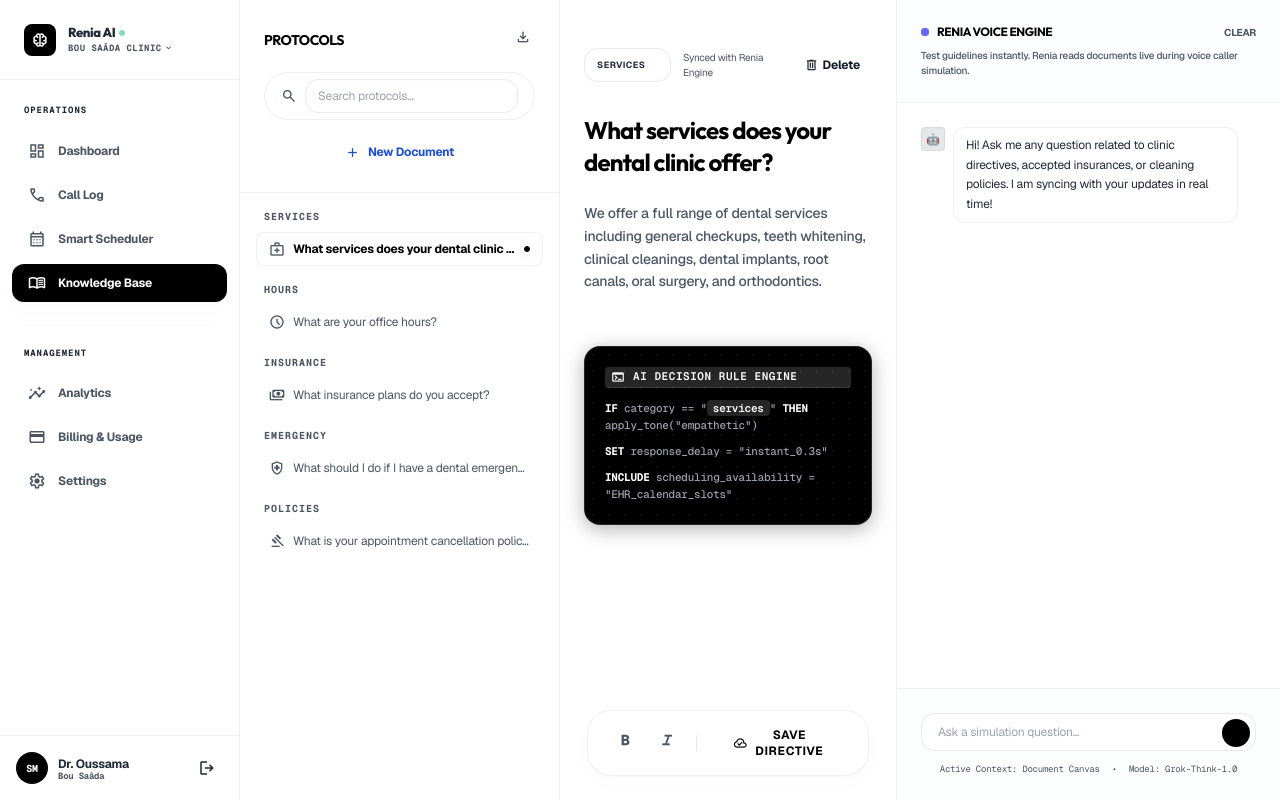
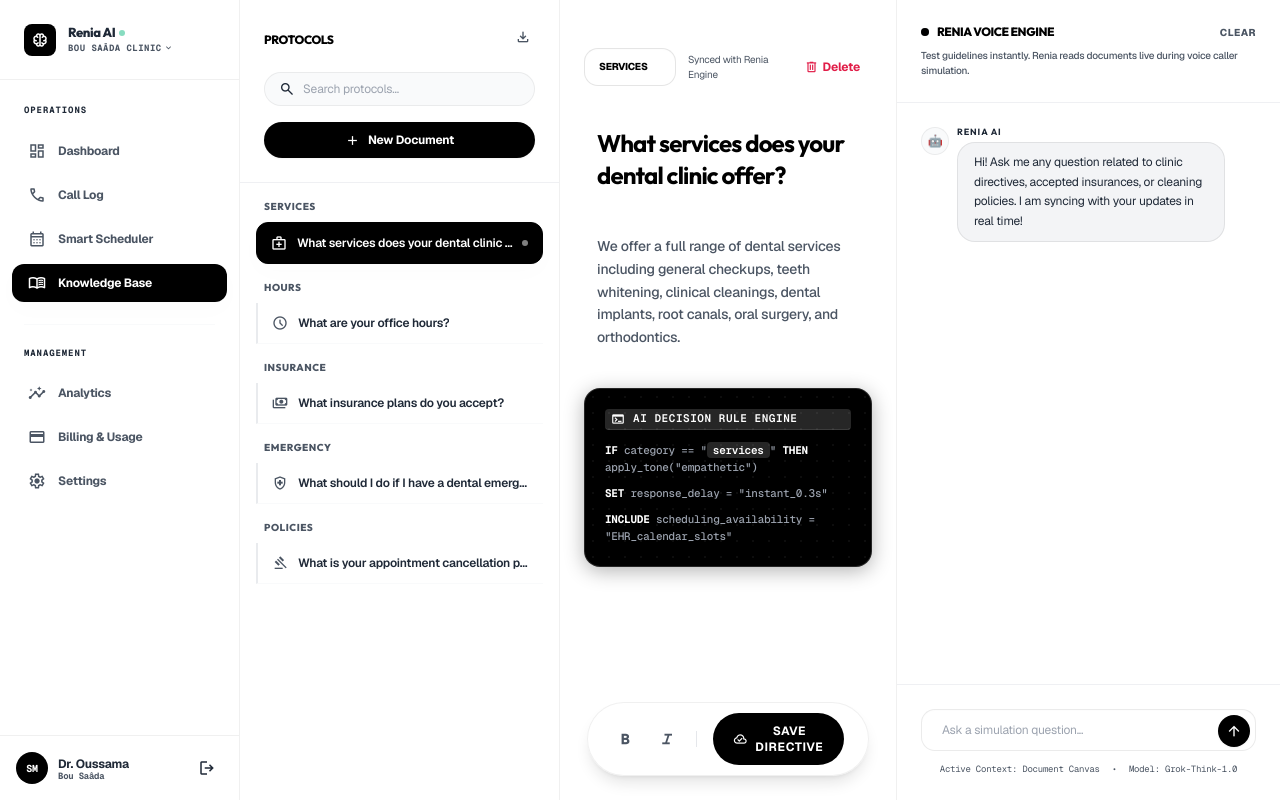
Before and after one commit to cheminisifeddine/grokdent-fl, a website: page frontend/knowledge-base.html in a window 1280 px wide. Drawn offline with nearby package versions, Linux system fonts and the light colour scheme; sample sign-in values are in the browser's storage.

Commit message:
Overhaul Knowledge Base workstation design to premium monochrome aesthetic matching Vercel and Linear layout design languages

```diff
--- a/frontend/css/light-theme.css
+++ b/frontend/css/light-theme.css
@@ -1675,3 +1675,77 @@ html:not(.dark) #sub-progress-bar {
 .light-theme aside a:not(.bg-black):hover span {
   color: #000000 !important;
 }
+
+/* ==========================================================================
+   PART 5: KNOWLEDGE BASE PREMIUM WORKSTATION & SIMULATOR OVERRIDES
+   ========================================================================== */
+
+/* Force White Text inside Active Buttons in Protocol Directory */
+.light-theme button.bg-black,
+.light-theme button.bg-black *,
+html:not(.dark) button.bg-black,
+html:not(.dark) button.bg-black * {
+  color: #FFFFFF !important;
+}
+
+/* Simulator Chat Stream Custom Overrides */
+.light-theme .transcript-bubble.ai,
+html:not(.dark) .transcript-bubble.ai {
+  background-color: #F3F4F6 !important;
+  border: 1px solid rgba(0, 0, 0, 0.08) !important;
+  color: #1F2937 !important;
+}
+
+.light-theme .transcript-bubble.ai *,
+html:not(.dark) .transcript-bubble.ai * {
+  color: #1F2937 !important;
+}
+
+.light-theme .transcript-bubble.patient,
+html:not(.dark) .transcript-bubble.patient {
+  background-color: #000000 !important;
+  border: 1px solid #000000 !important;
+  color: #FFFFFF !important;
+}
+
+.light-theme .transcript-bubble.patient *,
+html:not(.dark) .transcript-bubble.patient * {
+  color: #FFFFFF !important;
+}
+
+/* contenteditable Editor focus states */
+.light-theme #editor-question:focus,
+html:not(.dark) #editor-question:focus,
+.light-theme #editor-answer:focus,
+html:not(.dark) #editor-answer:focus {
+  border-color: rgba(0, 0, 0, 0.15) !important;
+  outline: none !important;
+  box-shadow: 0 0 0 3px rgba(0, 0, 0, 0.02) !important;
+  background-color: #FFFFFF !important;
+}
+
+/* Category Dropdown and inputs inside KB */
+.light-theme #editor-category,
+html:not(.dark) #editor-category {
+  background-color: #FFFFFF !important;
+  border: 1px solid rgba(0, 0, 0, 0.1) !important;
+  color: #000000 !important;
+}
+.light-theme #editor-category:focus,
+html:not(.dark) #editor-category:focus {
+  border-color: #000000 !important;
+  box-shadow: 0 0 0 3px rgba(0, 0, 0, 0.05) !important;
+}
+
+/* Pixel perfect search bar search input elements in light theme */
+.light-theme #kb-search-input,
+html:not(.dark) #kb-search-input {
+  color: #000000 !important;
+  background: transparent !important;
+  border: none !important;
+  box-shadow: none !important;
+}
+.light-theme #kb-search-input::placeholder,
+html:not(.dark) #kb-search-input::placeholder {
+  color: #9CA3AF !important;
+}
--- a/frontend/knowledge-base.html
+++ b/frontend/knowledge-base.html
@@ -148,22 +148,22 @@
     <!-- Column 1: Document Index & Protocol Directory -->
     <section class="w-80 bg-white border-r border-slate-200 flex flex-col flex-shrink-0 h-full overflow-hidden">
       <!-- Search Protocols & Actions -->
-      <div class="p-6 border-b border-white/5 space-y-4">
+      <div class="p-6 border-b border-slate-200/60 space-y-4">
         <div class="flex items-center justify-between">
-          <h2 class="font-bold text-sm text-white uppercase tracking-wider font-mono">Protocols</h2>
-          <button id="seed-defaults-btn" title="Seed Default FAQs" class="p-1 rounded hover:bg-white/10 text-slate-400 transition-colors">
+          <h2 class="font-extrabold text-xs text-black uppercase tracking-wider font-display">Protocols</h2>
+          <button id="seed-defaults-btn" title="Seed Default FAQs" class="p-1 rounded-lg hover:bg-slate-100 text-slate-400 hover:text-black transition-colors">
             <span class="material-symbols-outlined text-[16px]">download</span>
           </button>
         </div>
 
-        <div class="relative flex items-center bg-white rounded-full px-4 py-1.5 border border-white/5 focus-within:ring-2 focus-within:ring-slate-950/10 transition-all">
-          <span class="material-symbols-outlined text-slate-400 text-[16px]">search</span>
-          <input id="kb-search-input" class="bg-transparent border-none text-xs focus:ring-0 placeholder:text-slate-400 w-full ml-2 focus:outline-none" placeholder="Search protocols..." type="text"/>
+        <div class="relative flex items-center bg-slate-50 border border-slate-200 rounded-full px-3.5 py-2 focus-within:bg-white focus-within:border-black/20 focus-within:ring-2 focus-within:ring-black/5 transition-all">
+          <span class="material-symbols-outlined text-slate-450 text-[16px] shrink-0">search</span>
+          <input id="kb-search-input" class="bg-transparent border-none text-xs focus:ring-0 placeholder:text-slate-400 w-full ml-2 p-0 focus:outline-none" placeholder="Search protocols..." type="text"/>
         </div>
 
-        <button onclick="createNewProtocol()" class="w-full bg-white hover:bg-blue-50 text-blue-700 py-2 rounded-full flex items-center justify-center gap-2 font-bold text-xs shadow-none transition-all">
-          <span class="material-symbols-outlined text-[15px]">add</span>
-          <span>New Document</span>
+        <button onclick="createNewProtocol()" class="w-full bg-black text-white hover:bg-slate-800 py-2.5 rounded-full flex items-center justify-center gap-2 font-bold text-xs shadow-sm hover:scale-[1.01] active:scale-[0.99] transition-all duration-200">
+          <span class="material-symbols-outlined text-[15px] text-white">add</span>
+          <span class="text-white">New Document</span>
         </button>
       </div>
 
@@ -179,7 +179,7 @@
         <!-- Top Meta header -->
         <div class="flex items-center justify-between mb-8">
           <div class="flex items-center gap-3">
-            <select id="editor-category" class="text-[9px] font-bold tracking-wider uppercase bg-slate-900 border-none rounded-full px-3 py-1 text-slate-700 outline-none focus:ring-1 focus:ring-blue-500">
+            <select id="editor-category" class="bg-white border border-slate-200 text-slate-900 text-[10px] font-extrabold uppercase px-3.5 py-1.5 rounded-full outline-none focus:ring-2 focus:ring-black/10">
               <option value="general">General</option>
               <option value="hours">Hours</option>
               <option value="services">Services</option>
@@ -189,20 +189,20 @@
             </select>
             <span class="text-slate-400 text-[10px]" id="editor-last-saved">Synced with Renia Engine</span>
           </div>
-          <button onclick="deleteActiveProtocol()" class="text-xs text-rose-400 font-bold hover:bg-rose-500/10 px-3 py-1 rounded transition-colors flex items-center gap-1">
+          <button onclick="deleteActiveProtocol()" class="text-xs text-rose-600 font-bold hover:bg-rose-50 px-3 py-1.5 rounded-full transition-all flex items-center gap-1">
             <span class="material-symbols-outlined text-[14px]">delete</span> Delete
           </button>
         </div>
 
         <!-- Question Input (Editable display header) -->
-        <h2 id="editor-question" class="font-display text-2xl font-bold tracking-tight text-white mb-6 border-none focus:outline-none focus:ring-0 w-full resize-none min-h-[36px]" contenteditable="true" placeholder="Enter protocol statement or question..."></h2>
+        <h2 id="editor-question" class="font-display text-2xl font-bold tracking-tight text-slate-900 mb-6 border border-transparent hover:border-slate-100 rounded-xl px-3 py-2 transition-all outline-none w-full resize-none min-h-[48px] focus:border-black/20 focus:ring-0" contenteditable="true" placeholder="Enter protocol statement or question..."></h2>
 
         <!-- Answer / Instruction Body (Contenteditable) -->
-        <div class="space-y-6 text-sm text-slate-300 leading-relaxed font-medium">
-          <p id="editor-answer" class="focus:outline-none focus:ring-0 min-h-[120px]" contenteditable="true" placeholder="Type clinical directions or answer details..."></p>
+        <div class="space-y-6 text-sm text-slate-800 leading-relaxed font-medium">
+          <p id="editor-answer" class="border border-transparent hover:border-slate-100 rounded-xl px-3 py-2.5 transition-all outline-none focus:border-black/20 focus:ring-0 min-h-[140px]" contenteditable="true" placeholder="Type clinical directions or answer details..."></p>
 
           <!-- System AI Logic block -->
-          <div class="p-5 bg-deep-navy rounded-lg border border-slate-800/80">
+          <div class="p-5 bg-deep-navy rounded-lg border border-slate-850">
             <h4 class="font-bold text-slate-700 text-[10px] uppercase tracking-wider mb-3 flex items-center gap-2 font-mono">
               <span class="material-symbols-outlined text-[14px] text-indigo-400">terminal</span>
               AI Decision Rule Engine
@@ -218,46 +218,46 @@
 
       <!-- Floating Action Save bar at bottom of editor -->
       <div class="sticky bottom-0 bg-gradient-to-t from-white via-white to-transparent py-6 px-8 flex justify-center">
-        <div class="glass-panel rounded-full px-6 py-2.5 flex items-center gap-4 shadow-glow border border-slate-800/60">
-          <button onclick="document.execCommand('bold', false, null)" title="Bold" class="p-1 rounded text-slate-600 hover:text-slate-900 transition-colors"><span class="material-symbols-outlined text-[18px]">format_bold</span></button>
-          <button onclick="document.execCommand('italic', false, null)" title="Italic" class="p-1 rounded text-slate-600 hover:text-slate-900 transition-colors"><span class="material-symbols-outlined text-[18px]">format_italic</span></button>
+        <div class="bg-white/80 backdrop-blur-md rounded-full px-6 py-2.5 flex items-center gap-4 shadow-lg border border-slate-250 flex-row">
+          <button onclick="document.execCommand('bold', false, null)" title="Bold" class="p-1 rounded text-slate-600 hover:text-slate-900 transition-colors flex items-center justify-center"><span class="material-symbols-outlined text-[18px]">format_bold</span></button>
+          <button onclick="document.execCommand('italic', false, null)" title="Italic" class="p-1 rounded text-slate-600 hover:text-slate-900 transition-colors flex items-center justify-center"><span class="material-symbols-outlined text-[18px]">format_italic</span></button>
           <div class="w-px h-4 bg-slate-200"></div>
-          <button onclick="saveActiveProtocol()" class="flex items-center gap-2 bg-white text-white px-5 py-1.5 rounded-full text-xs font-bold hover:bg-slate-900 active:scale-[0.98] transition-all uppercase tracking-wider">
-            <span class="material-symbols-outlined text-[14px]">cloud_done</span>
-            <span>Save Directive</span>
+          <button onclick="saveActiveProtocol()" class="flex items-center gap-2 bg-black text-white hover:bg-slate-800 px-5 py-2.5 rounded-full text-xs font-bold active:scale-[0.98] transition-all uppercase tracking-wider">
+            <span class="material-symbols-outlined text-[14px] text-white">cloud_done</span>
+            <span class="text-white">Save Directive</span>
           </button>
         </div>
       </div>
     </section>
 
     <!-- Column 3: AI Preview Simulator (Real-time Tester) -->
-    <section class="w-96 border-l border-white/5 bg-white flex flex-col flex-shrink-0 h-full overflow-hidden">
+    <section class="w-96 border-l border-slate-200 bg-white flex flex-col flex-shrink-0 h-full overflow-hidden">
       <!-- Preview Header -->
-      <div class="p-6 border-b border-white/5 bg-slate-slate/40">
+      <div class="p-6 border-b border-slate-200/60 bg-slate-50/50">
         <div class="flex items-center justify-between mb-2">
-          <h3 class="font-bold text-xs tracking-wider uppercase font-mono flex items-center gap-2">
+          <h3 class="font-extrabold text-xs tracking-wider uppercase font-display flex items-center gap-2 text-black">
             <span class="relative flex h-2 w-2">
-              <span class="animate-ping absolute inline-flex h-full w-full rounded-full bg-indigo-400 opacity-75"></span>
-              <span class="relative inline-flex rounded-full h-2 w-2 bg-indigo-500"></span>
+              <span class="animate-ping absolute inline-flex h-full w-full rounded-full bg-slate-400 opacity-75"></span>
+              <span class="relative inline-flex rounded-full h-2 w-2 bg-black"></span>
             </span>
             Renia Voice Engine
           </h3>
-          <button onclick="resetPreviewChat()" class="text-[10px] font-bold text-slate-600 hover:text-slate-900 uppercase">Clear</button>
+          <button onclick="resetPreviewChat()" class="text-[10px] font-extrabold text-slate-500 hover:text-black uppercase tracking-wider transition-colors">Clear</button>
         </div>
         <p class="text-slate-400 text-[10px] font-medium leading-normal">Test guidelines instantly. Renia reads documents live during voice caller simulation.</p>
       </div>
 
       <!-- Preview Chat stream -->
-      <div class="flex-1 overflow-y-auto custom-scrollbar p-6 space-y-4" id="simulator-chat-history">
+      <div class="flex-grow overflow-y-auto custom-scrollbar p-6 space-y-5" id="simulator-chat-history">
         <!-- Rendered Dynamically -->
       </div>
 
       <!-- Chat input -->
-      <div class="p-6 border-t border-white/5 bg-slate-slate/30">
-        <form id="simulator-form" class="relative">
-          <input type="text" id="simulator-input" placeholder="Ask a simulation question..." required class="w-full bg-white border border-slate-200 rounded-full py-2.5 pl-4 pr-10 text-xs text-slate-700 placeholder-slate-400 focus:outline-none focus:ring-2 focus:ring-blue-500/10 focus:border-white/5 transition-all"/>
-          <button type="submit" class="absolute right-1.5 top-1.5 w-7 h-7 rounded-full bg-white flex items-center justify-center text-white hover:bg-slate-900 transition-all">
-            <span class="material-symbols-outlined text-[14px]">arrow_upward</span>
+      <div class="p-6 border-t border-slate-200/60 bg-slate-50/30">
+        <form id="simulator-form" class="relative flex items-center">
+          <input type="text" id="simulator-input" placeholder="Ask a simulation question..." required class="w-full bg-slate-50 border border-slate-200 rounded-full py-3 pl-5 pr-12 text-xs text-slate-900 placeholder-slate-400 focus:bg-white focus:outline-none focus:ring-2 focus:ring-black/5 focus:border-black/20 transition-all"/>
+          <button type="submit" class="absolute right-1.5 top-1.5 w-8 h-8 rounded-full bg-black flex items-center justify-center text-white hover:bg-slate-800 transition-all shadow-sm">
+            <span class="material-symbols-outlined text-[16px] text-white">arrow_upward</span>
           </button>
         </form>
         <div class="flex items-center justify-center gap-3 mt-3 text-[9px] font-mono text-slate-400">
@@ -340,21 +340,23 @@
 
         html += `
           <div class="mb-4">
-            <p class="px-2 text-[10px] font-bold text-slate-400 uppercase tracking-widest mb-2 font-mono">${cat}</p>
-            <div class="space-y-1">
+            <p class="px-2 text-[10px] font-extrabold text-slate-400 uppercase tracking-wider mb-2 font-display">${cat}</p>
+            <div class="space-y-1.5">
         `;
 
         catEntries.forEach(entry => {
           const isActive = entry.id === state.activeId;
-          const bgClass = isActive ? 'bg-white shadow-none border-white/5 text-white font-bold' : 'hover:bg-slate-slate text-slate-500 hover:text-slate-900 border-transparent';
+          const buttonClass = isActive
+            ? 'w-full flex items-center justify-between px-3.5 py-3 bg-black text-white border border-black font-extrabold shadow-glow hover:bg-black hover:text-white rounded-xl text-xs text-left transition-all my-1.5'
+            : 'w-full flex items-center justify-between px-3.5 py-3 text-slate-500 hover:bg-slate-100/50 hover:text-slate-900 border-t-transparent border-r-transparent border-b border-b-slate-100/85 border-l-2 border-l-slate-200/80 hover:border-l-black rounded-none text-xs text-left transition-all';
 
           html += `
-            <button onclick="setActiveDocument('${entry.id}')" class="w-full flex items-center justify-between px-3 py-2 border rounded-lg text-xs text-left transition-all ${bgClass}">
-              <span class="flex items-center gap-2 truncate">
-                <span class="material-symbols-outlined text-[16px] text-slate-400">${catIcons[cat] || 'description'}</span>
-                <span class="truncate">${escapeHtml(entry.question)}</span>
+            <button onclick="setActiveDocument('${entry.id}')" class="${buttonClass}">
+              <span class="flex items-center gap-2.5 truncate">
+                <span class="material-symbols-outlined text-[16px] ${isActive ? 'text-white' : 'text-slate-400'}">${catIcons[cat] || 'description'}</span>
+                <span class="truncate font-semibold ${isActive ? 'text-white' : 'text-slate-700 hover:text-slate-900'}">${escapeHtml(entry.question)}</span>
               </span>
-              ${isActive ? '<span class="w-1.5 h-1.5 rounded-full bg-indigo-600 shrink-0 ml-1"></span>' : ''}
+              ${isActive ? '<span class="w-1.5 h-1.5 rounded-full bg-white animate-pulse shrink-0 ml-1.5"></span>' : ''}
             </button>
           `;
         });
@@ -473,10 +475,13 @@
       const history = document.getElementById('simulator-chat-history');
       if (!history) return;
       history.innerHTML = `
-        <div class="flex gap-2">
-          <div class="w-6 h-6 rounded bg-slate-200 border border-white/10 flex items-center justify-center text-[11px] shrink-0 font-bold select-none">🤖</div>
-          <div class="bg-white border border-slate-200 px-3 py-2 rounded-xl text-xs max-w-[85%] leading-relaxed text-slate-700 shadow-none">
-            Hi! Ask me any question related to clinic directives, accepted insurances, or cleaning policies. I am syncing with your updates in real time!
+        <div class="flex gap-2 items-start animate-fade-in">
+          <div class="w-7 h-7 rounded-full bg-slate-100 border border-slate-200 flex items-center justify-center text-[12px] shrink-0 font-bold select-none">🤖</div>
+          <div class="flex flex-col gap-1.5 max-w-[80%]">
+            <span class="text-[9px] font-bold font-display uppercase tracking-widest text-slate-450 leading-none">Renia AI</span>
+            <div class="transcript-bubble ai bg-[#F3F4F6] border border-slate-200 text-slate-900 rounded-2xl px-4 py-2.5 text-xs leading-relaxed shadow-none">
+              Hi! Ask me any question related to clinic directives, accepted insurances, or cleaning policies. I am syncing with your updates in real time!
+            </div>
           </div>
         </div>
       `;
@@ -547,11 +552,14 @@
           if (!query) return;
 
           simHistory.innerHTML += `
-            <div class="flex gap-2 justify-end">
-              <div class="bg-white text-white px-3 py-2 rounded-xl text-xs max-w-[85%] leading-relaxed text-right">
-                ${escapeHtml(query)}
+            <div class="flex gap-2 items-start justify-end animate-fade-in">
+              <div class="flex flex-col gap-1.5 items-end max-w-[80%]">
+                <span class="text-[9px] font-bold font-display uppercase tracking-widest text-slate-400 leading-none">Patient</span>
+                <div class="transcript-bubble patient bg-[#000000] text-white font-semibold rounded-2xl px-4 py-2.5 text-xs leading-relaxed shadow-sm">
+                  ${escapeHtml(query)}
+                </div>
               </div>
-              <div class="w-6 h-6 rounded bg-slate-200 border border-white/10 flex items-center justify-center text-[11px] text-slate-700 font-bold shrink-0 select-none"><span class="material-symbols-outlined text-slate-400 text-lg">person</span></div>
+              <div class="w-7 h-7 rounded-full bg-slate-900 border border-slate-800 flex items-center justify-center text-[12px] text-white font-bold shrink-0 select-none">👤</div>
             </div>
           `;
 
@@ -560,10 +568,13 @@
 
           const typingId = 'typing_' + Date.now();
           simHistory.innerHTML += `
-            <div class="flex gap-2" id="${typingId}">
-              <div class="w-6 h-6 rounded bg-slate-200 border border-white/10 flex items-center justify-center text-[11px] shrink-0 font-bold select-none">🤖</div>
-              <div class="bg-white border border-slate-150 px-3 py-1.5 rounded-xl text-xs text-slate-400 italic">
-                Thinking...
+            <div class="flex gap-2 items-start animate-fade-in" id="${typingId}">
+              <div class="w-7 h-7 rounded-full bg-slate-100 border border-slate-200 flex items-center justify-center text-[12px] shrink-0 font-bold select-none">🤖</div>
+              <div class="flex flex-col gap-1.5 max-w-[80%]">
+                <span class="text-[9px] font-bold font-display uppercase tracking-widest text-slate-450 leading-none">Renia AI</span>
+                <div class="transcript-bubble ai bg-[#F3F4F6] border border-slate-200 text-slate-450 italic rounded-2xl px-4 py-2.5 text-xs leading-relaxed shadow-none">
+                  Thinking...
+                </div>
               </div>
             </div>
           `;
@@ -574,10 +585,13 @@
 
             const response = getSimulatedAIResponse(query);
             simHistory.innerHTML += `
-              <div class="flex gap-2">
-                <div class="w-6 h-6 rounded bg-slate-200 border border-white/10 flex items-center justify-center text-[11px] shrink-0 font-bold select-none">🤖</div>
-                <div class="bg-white border border-slate-200 px-3 py-2 rounded-xl text-xs max-w-[85%] leading-relaxed text-slate-700 shadow-none text-left">
-                  ${escapeHtml(response)}
+              <div class="flex gap-2 items-start animate-fade-in">
+                <div class="w-7 h-7 rounded-full bg-slate-100 border border-slate-200 flex items-center justify-center text-[12px] shrink-0 font-bold select-none">🤖</div>
+                <div class="flex flex-col gap-1.5 max-w-[80%]">
+                  <span class="text-[9px] font-bold font-display uppercase tracking-widest text-slate-450 leading-none">Renia AI</span>
+                  <div class="transcript-bubble ai bg-[#F3F4F6] border border-slate-200 text-slate-900 rounded-2xl px-4 py-2.5 text-xs leading-relaxed shadow-none text-left">
+                    ${escapeHtml(response)}
+                  </div>
                 </div>
               </div>
             `;
```
